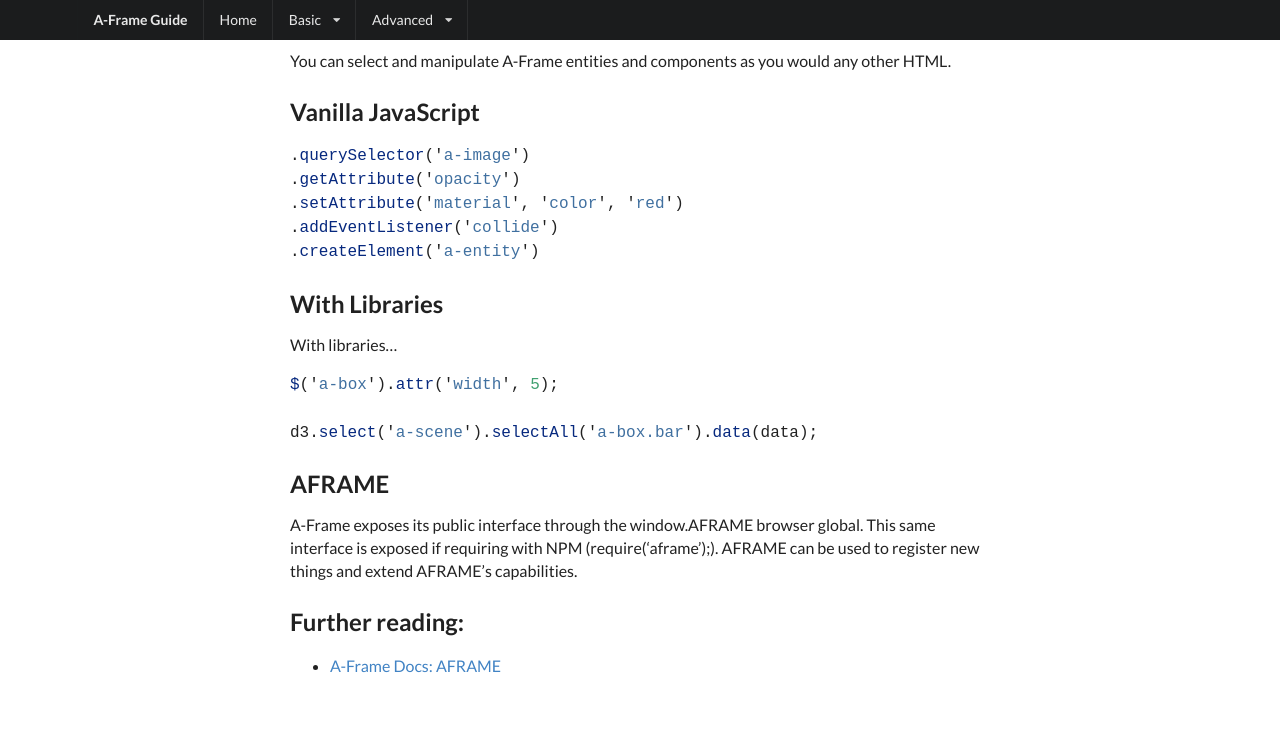
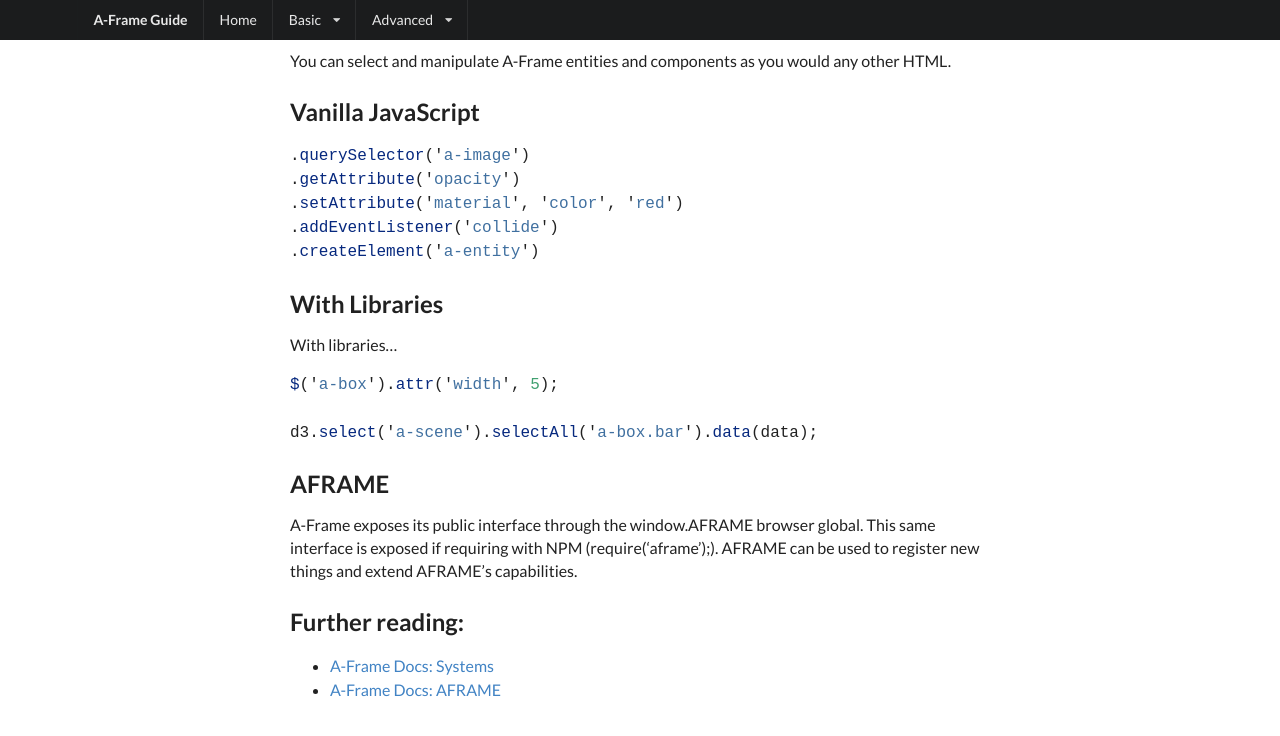
Before and after one commit to omgmog/gdd-aframe-guide, a Jekyll site: the page built from src/advanced/01-javascript.md, in a window 1280 px wide and 900 px high, scrolled down 112 px. Shown: the top 736 px of the window. Built offline with Jekyll 4.4.1, drawn with Linux system fonts in a browser that asks for light colours.

Commit message:
Added another link to advaned/javascript

```diff
--- a/src/advanced/01-javascript.md
+++ b/src/advanced/01-javascript.md
@@ -31,4 +31,5 @@ A-Frame exposes its public interface through the window.AFRAME browser global. T
 
 ## Further reading:
 
+- [A-Frame Docs: Systems](https://aframe.io/docs/0.2.0/core/systems.html)
 - [A-Frame Docs: AFRAME](https://aframe.io/docs/0.2.0/core/AFRAME.html)
```
